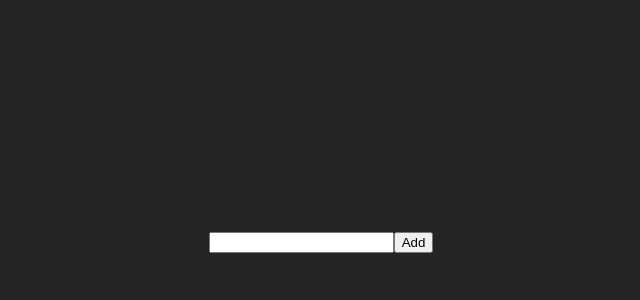
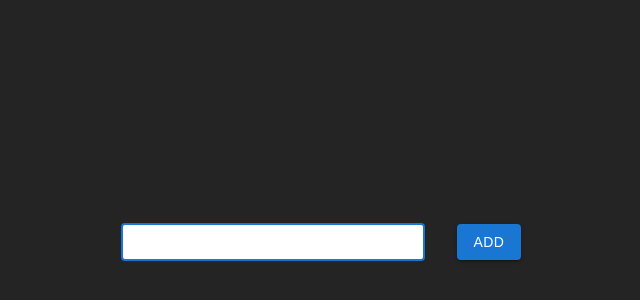
Before and after one commit to maria98kgm/Note_App, a React (Vite) app: page / in a window 1280 px wide. Shown: the part 158-458 px from the top of the page, without its empty margins (319-959 px from the left). Built offline with nearby package versions, Linux system fonts and the light colour scheme.

Commit message:
feat: style note-text and add-note button

```diff
--- a/src/App.css
+++ b/src/App.scss
@@ -2,7 +2,6 @@ body {
   margin: 0;
   display: flex;
   place-items: center;
-  min-width: 320px;
   min-height: 100vh;
   font-family: Inter, system-ui, Avenir, Helvetica, Arial, sans-serif;
   color: rgba(255, 255, 255, 0.87);
@@ -10,8 +9,15 @@ body {
 }
 
 #root {
+  width: 100%;
   max-width: 1280px;
   margin: 0 auto;
-  padding: 2rem;
   text-align: center;
 }
+
+.App {
+  display: flex;
+  flex-direction: column;
+  align-items: center;
+  padding: 1rem;
+}
--- a/src/App.tsx
+++ b/src/App.tsx
@@ -1,4 +1,4 @@
-import "./App.css";
+import "./App.scss";
 import { ChangeEvent, useEffect, useState } from "react";
 // import reactLogo from "./assets/react.svg";
 // import viteLogo from "/vite.svg";
--- a/src/components/InputField/index.tsx
+++ b/src/components/InputField/index.tsx
@@ -1,4 +1,5 @@
 import React, { ChangeEvent, useState } from "react";
+import "./style.scss";
 import uniqid from "uniqid";
 import { NoteItem, notesStorage, TagItem } from "../../App";
 
@@ -39,9 +40,17 @@ export const InputField: React.FC<InputFieldProps> = ({
   };
 
   return (
-    <div>
-      <input type="text" name="note" onChange={handleInput} value={input} />
-      <button onClick={addNoteHandler}>Add</button>
+    <div className="createNoteBlock">
+      <input
+        type="text"
+        name="note"
+        onChange={handleInput}
+        value={input}
+        className="addField"
+      />
+      <button onClick={addNoteHandler} className="addButton">
+        Add
+      </button>
     </div>
   );
 };
--- a/src/components/InputField/style.scss
+++ b/src/components/InputField/style.scss
@@ -0,0 +1,17 @@
+@use "../../share/commonStyles.scss" as *;
+
+.createNoteBlock {
+  width: 100%;
+  max-width: 400px;
+  display: flex;
+  align-items: center;
+  gap: 2rem;
+}
+
+.addField {
+  @include inputField($primary-color);
+}
+
+.addButton {
+  @include customButton($primary-color, $primary-dark);
+}
--- /dev/null
+++ b/src/share/commonStyles.scss
@@ -0,0 +1,39 @@
+$primary-color: #1976d2;
+$primary-dark: #0053a5;
+
+@mixin inputField($br-color) {
+  width: 100%;
+  height: 38px;
+  box-sizing: border-box;
+  padding-left: 1rem;
+  padding-right: 1rem;
+  border: 2px solid $br-color;
+  border-radius: 4px;
+  font-size: 16px;
+
+  &:focus {
+    border: none;
+  }
+}
+
+@mixin customButton($bg-color, $hover-color) {
+  font-weight: 500;
+  font-size: 0.875rem;
+  line-height: 1.75;
+  letter-spacing: 0.02857em;
+  text-transform: uppercase;
+  min-width: 64px;
+  padding: 6px 16px;
+  border: none;
+  border-radius: 4px;
+  background-color: $bg-color;
+  color: #fff;
+  box-shadow: 0px 3px 1px -2px rgba(0, 0, 0, 0.2),
+    0px 2px 2px 0px rgba(0, 0, 0, 0.14), 0px 1px 5px 0px rgba(0, 0, 0, 0.12);
+  transition: background-color 250ms;
+
+  &:hover {
+    cursor: pointer;
+    background-color: $hover-color;
+  }
+}
```
